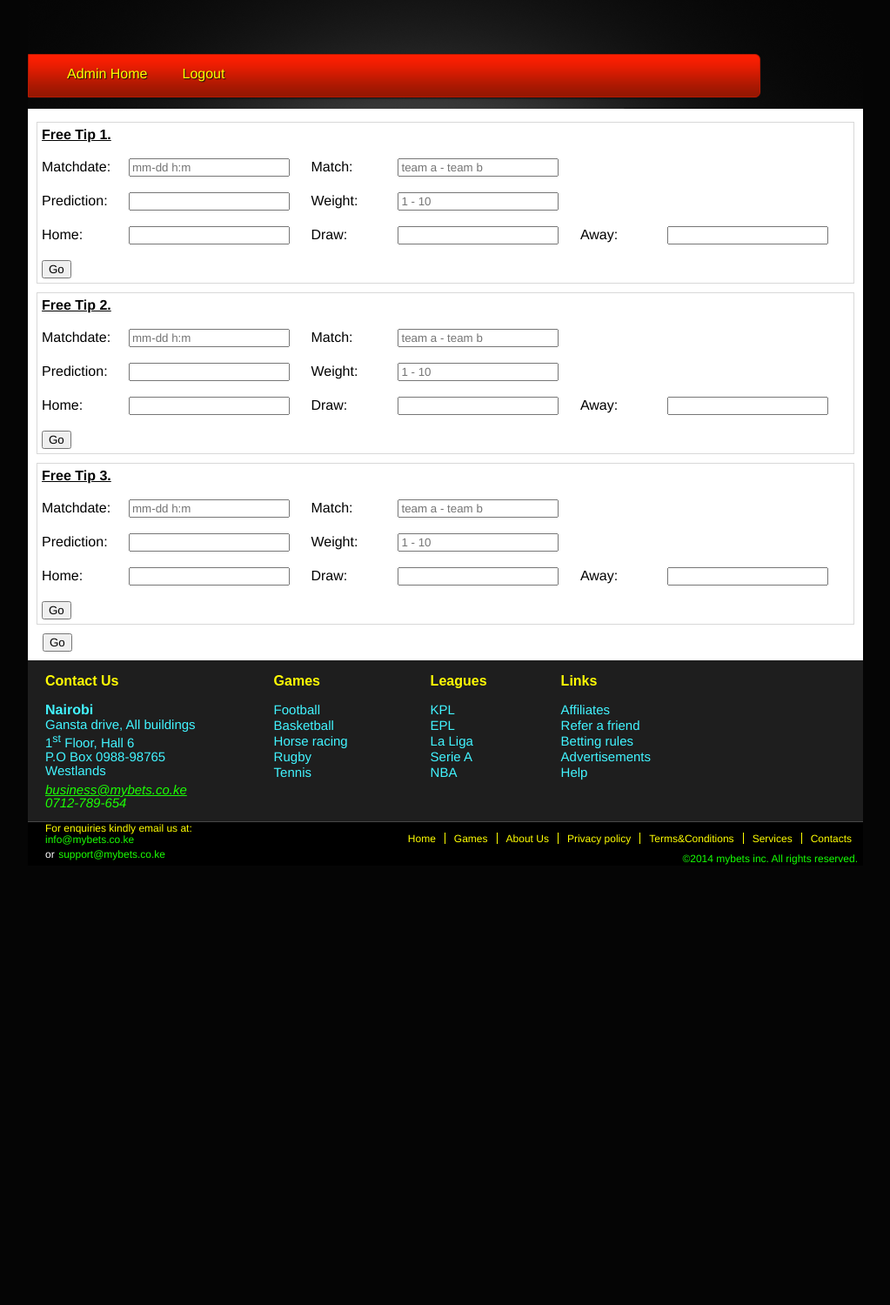
After one commit to dawyda/betor, a CodeIgniter app: the page made by application/views/add_free_tip.php in a window 1280 px wide. The commit adds this page. Shown: the whole page at 87% size, without its empty margins (128-1151 px from the left). Run offline with CodeIgniter, Linux system fonts and the light colour scheme; some libraries are stand-ins or nearby versions.

Commit message:
added admin page

```diff
--- a/application/models/Betor_bets.php
+++ b/application/models/Betor_bets.php
@@ -9,7 +9,9 @@ Class Betor_bets extends CI_Model {
 
     public function get_free_tips()
     {
-        $query = $this->db->select('*')->where("matchdate >=", date("Y-m-d", time())." 00:00:00")->order_by('matchdate', 'ASC')->get('predictions');
+		$tom = new DateTime('tomorrow');
+		$tom = $tom->format('Y-m-d');
+        $query = $this->db->select('*')->where("matchdate >=", date("Y-m-d", time())." 00:00:00")->where("matchdate <=", $tom." 02:00:00")->order_by('matchdate', 'ASC')->get('predictions');
 
         return $query;
     }
--- /dev/null
+++ b/application/views/add_free_tip.php
@@ -0,0 +1,224 @@
+<!DOCTYPE html PUBLIC "-//W3C//DTD XHTML 1.0 Transitional//EN" "http://www.w3.org/TR/xhtml1/DTD/xhtml1-transitional.dtd">
+<html xmlns="http://www.w3.org/1999/xhtml">
+<head>
+<meta http-equiv="Content-Type" content="text/html; charset=utf-8" />
+<link rel="stylesheet" href="<?=base_url();?>assets/css/menu_bar.css" type="text/css" media="screen" />
+<link rel="stylesheet" href="<?=base_url();?>assets/css/bottom_footer.css" type="text/css" media="screen" />
+<link rel="stylesheet" href="<?=base_url();?>assets/css/common.css" type="text/css" media="screen" />
+<style type="text/css">
+label{
+	width:100px;
+	display:inline-block;
+}
+</style>
+<link REL="SHORTCUT ICON" HREF="<?=base_url();?>assets/css/img/icon.ico" type="image/x-icon">
+<link REL="ICON" HREF="<?=base_url();?>assets/img/icon.ico" type="image/x-icon">
+<script src="https://ajax.googleapis.com/ajax/libs/jquery/1.4.0/jquery.min.js"></script>
+<script>
+function AddTip(num){
+	//num represents the number of forms filled.
+	var tip_array = [];
+	if(num == 1)//only one tip to be added.
+	{
+		tip_array[0] = {"matchdate":$("#matchdate1").val(),
+			"match":$("#match1").val(),
+			"prediction":$("#prediction1").val(),
+			"weight":$("#weight1").val(),
+			"home":$("#home1").val(),
+			"draw":$("#draw1").val(),
+			"away":$("#away1").val()
+		}
+	}
+	else if(num == 2)
+	{
+		tip_array[0] = {"matchdate":$("#matchdate1").val(),
+			"match":$("#match1").val(),
+			"prediction":$("#prediction1").val(),
+			"weight":$("#weight1").val(),
+			"home":$("#home1").val(),
+			"draw":$("#draw1").val(),
+			"away":$("#away1").val()
+		}
+		tip_array[1] = {"matchdate":$("#matchdate2").val(),
+			"match":$("#match2").val(),
+			"prediction":$("#prediction2").val(),
+			"weight":$("#weight2").val(),
+			"home":$("#home2").val(),
+			"draw":$("#draw2").val(),
+			"away":$("#away2").val()
+		}
+	}
+	else
+	{
+		tip_array[0] = {"matchdate":$("#matchdate1").val(),
+			"match":$("#match1").val(),
+			"prediction":$("#prediction1").val(),
+			"weight":$("#weight1").val(),
+			"home":$("#home1").val(),
+			"draw":$("#draw1").val(),
+			"away":$("#away1").val()
+		}
+		tip_array[1] = {"matchdate":$("#matchdate2").val(),
+			"match":$("#match2").val(),
+			"prediction":$("#prediction2").val(),
+			"weight":$("#weight2").val(),
+			"home":$("#home2").val(),
+			"draw":$("#draw2").val(),
+			"away":$("#away2").val()
+		}
+		tip_array[2] = {"matchdate":$("#matchdate3").val(),
+			"match":$("#match3").val(),
+			"prediction":$("#prediction3").val(),
+			"weight":$("#weight3").val(),
+			"home":$("#home3").val(),
+			"draw":$("#draw3").val(),
+			"away":$("#away3").val()
+		}
+	}
+	//send to server
+	var tips = JSON.stringify(tip_array);
+	$.post( "",
+		{
+			"addtip":true,
+			"data":tips
+		},
+		function( data ) {
+			if(data.success == "1")
+			{
+				//show response and reset forms.
+				$("#resp").text("Tips added successfully!");
+				document.getElementById("form1").reset();
+				document.getElementById("form2").reset();
+				document.getElementById("form3").reset();
+			}
+			else{
+				//show response and tell user to try again.
+				$("#resp").text("Error: failed to add tip!");
+			}
+		},
+		"json"
+	);
+}
+</script>
+<noscript>Please enable JavaScript!!</noscript>
+<title>Add Free Tip</title>
+</head>
+<body>
+ <div id="cont">
+    	<div id="top-head">
+            <div class="clear"></div>
+            <div id="main-nav">
+            	<ul>
+                	<li><a href="<?=base_url();?>admin/home">Admin Home</a></li>
+                    <li><a href="<?=base_url();?>admin/logout">Logout</a></li>
+                </ul>
+            </div>
+        </div>
+		<div style="background-color:white; position:relative; padding:10px;">
+		<div id="resp" style="margin:5px;"></div>
+		<!--three forms-->
+		<form id="form1" action="" method="post" style="border:1px solid #d8d8d8; padding:5px; margin-bottom:10px;">
+		<span style="font-weight:bold; text-decoration:underline; margin-bottom10px; display:block;">Free Tip 1.</span><br />
+		<label>Matchdate: </label><input type="text" name="matchdate1" id="matchdate1" placeholder="mm-dd h:m" style="margin-right:20px;" />
+		<label>Match: </label><input type="text" name="match1" id="match1" placeholder="team a - team b" /><br/><br/>
+		<label>Prediction: </label><input type="text" name="prediction1" id="prediction1" style="margin-right:20px;"  />
+		<label>Weight: </label><input type="text" name="weight1" id="weight1" placeholder="1 - 10" /><br/><br/>
+		<label>Home: </label><input type="text" name="home1" id="home1" style="margin-right:20px;"  />
+		<label>Draw: </label><input type="text" name="draw1" id="draw1" style="margin-right:20px;"  />
+		<label>Away: </label><input type="text" name="away1" id="away1" /><br/><br/>
+		<input type="button" value="Go" onclick="AddTip(1);"><br/>
+		</form>
+		<form id="form2" action="" method="post" style="border:1px solid #d8d8d8; padding:5px; margin-bottom:10px;">
+		<span style="font-weight:bold; text-decoration:underline; margin-bottom10px; display:block;">Free Tip 2.</span><br />
+		<label>Matchdate: </label><input type="text" name="matchdate2" id="matchdate2" placeholder="mm-dd h:m" style="margin-right:20px;" />
+		<label>Match: </label><input type="text" name="match2" id="match2" placeholder="team a - team b" /><br/><br/>
+		<label>Prediction: </label><input type="text" name="prediction2" id="prediction2" style="margin-right:20px;"  />
+		<label>Weight: </label><input type="text" name="weight2" id="weight2" placeholder="1 - 10" /><br/><br/>
+		<label>Home: </label><input type="text" name="home2" id="home2" style="margin-right:20px;"  />
+		<label>Draw: </label><input type="text" name="draw2" id="draw2" style="margin-right:20px;"  />
+		<label>Away: </label><input type="text" name="away2" id="away2" /><br/><br/>
+		<input type="button" value="Go" onclick="AddTip(2);"><br/>
+		</form>
+		<form id="form3" action="" method="post" style="border:1px solid #d8d8d8; padding:5px; margin-bottom:10px;">
+		<span style="font-weight:bold; text-decoration:underline; margin-bottom10px; display:block;">Free Tip 3.</span><br />
+		<label>Matchdate: </label><input type="text" name="matchdate3" id="matchdate3" placeholder="mm-dd h:m" style="margin-right:20px;" />
+		<label>Match: </label><input type="text" name="match1" id="match1" placeholder="team a - team b" /><br/><br/>
+		<label>Prediction: </label><input type="text" name="prediction3" id="prediction3" style="margin-right:20px;"  />
+		<label>Weight: </label><input type="text" name="weight3" id="weight3" placeholder="1 - 10" /><br/><br/>
+		<label>Home: </label><input type="text" name="home3" id="home3" style="margin-right:20px;"  />
+		<label>Draw: </label><input type="text" name="draw3" id="draw3" style="margin-right:20px;"  />
+		<label>Away: </label><input type="text" name="away3" id="away3" /><br/><br/>
+		<input type="button" value="Go" onclick="AddTip(3);"><br/>
+		</form>
+		<input style="margin-left:7px;" type="button" value="Go" onclick="AddTip(3);">
+		</div>
+        <div id="sub_footer">
+            <div class="sub_tabs" style="padding-left:20px;">
+                <span class="sub_titles">Contact Us</span>
+                <div>
+                	<span style="font-weight:bold; font-size:16px; color:#42f4ff; display:block;">Nairobi</span>
+                    <span style="font-size:15px; line-height:16px; color:#42f4ff; display:block;">Gansta drive, All buildings</span>
+                    <span style="font-size:15px; line-height:16px; color:#42f4ff; display:block;">1<sup>st</sup> Floor, Hall 6</span>
+                    <span style="font-size:15px; line-height:16px; color:#42f4ff; display:block;">P.O Box 0988-98765</span>
+                    <span style="font-size:15px; line-height:16px; color:#42f4ff; display:block;">Westlands</span>
+                    <address><span style="position:relative; line-height:17px; font-size:15px; display:block; top:5px;"><a href="mailto:business@mybets.co.ke" style="color:#1cff04;">business@mybets.co.ke</a></span>
+					<span style="position:relative;line-height:17px; font-size:15px; color:#1cff04; display:block; top:3px;">0712-789-654</span></address>
+                </div>
+            </div>
+            <div class="sub_tabs" style="left:80px;">
+            	<span class="sub_titles">Games</span>
+                <div class="subfoot_links">
+                	<ul>
+                    	<li><a href="#">Football</a></li>
+                        <li><a href="#">Basketball</a></li>
+                        <li><a href="#">Horse racing</a></li>
+                        <li><a href="#">Rugby</a></li>
+                        <li><a href="#">Tennis</a></li>
+                    </ul>
+                </div>
+            </div>
+            <div class="sub_tabs" style="left:150px; margin-right:40px;">
+            	<span class="sub_titles">Leagues</span>
+                <div class="subfoot_links">
+                	<ul>
+                    	<li><a href="#">KPL</a></li>
+                        <li><a href="#">EPL</a></li>
+                        <li><a href="#">La Liga</a></li>
+                        <li><a href="#">Serie A</a></li>
+                        <li><a href="#">NBA</a></li>
+                    </ul>
+                </div>
+            </div>
+            <div class="sub_tabs" style="left:150px;">
+            	<span class="sub_titles">Links</span>
+                <div class="subfoot_links">
+                	<ul>
+                    	<li><a href="#">Affiliates</a></li>
+                        <li><a href="#">Refer a friend</a></li>
+                        <li><a href="#">Betting rules</a></li>
+                        <li><a href="#">Advertisements</a></li>
+                        <li><a href="#">Help</a></li>
+                    </ul>
+                </div>
+            </div>
+        </div>
+        <div id="footer">
+        	<div id="foot_left">
+            	<span style="color:#ffff00; display:block; font-size:12px;">For enquiries kindly email us at:</span><span style="color:#1bff03; display:block; font-size:12px; line-height:13px;">info@mybets.co.ke</span><span style="color:#fff; font-size:12px;"> or</span> <span style="color:#1bff03; font-size:12px;">support@mybets.co.ke</span>
+            </div>
+            <div id="foot_right">
+            	<ul id="foot_nav">
+                	<li><a href="#">Home</a></li>
+                    <li><a href="#">Games</a></li>
+                    <li><a href="#">About Us</a></li>
+                    <li><a href="#">Privacy policy</a></li>
+                    <li><a href="#">Terms&amp;Conditions</a></li>
+                    <li><a href="#">Services</a></li>
+                    <li style="border:none;"><a href="#">Contacts</a></li>
+                </ul>
+                <span style="color:#15ff03; font-size:12px; display:block; position:absolute; bottom:3px; right:3px;">&copy;2014 mybets inc. All rights reserved.</span>
+            </div>
+        </div>
+    </div>
+</body>
+</html>
--- a/assets/css/admin.css
+++ b/assets/css/admin.css
@@ -56,3 +56,6 @@
 .funcs_body ul li a:hover{
 	background-color:#03F;
 }
+#resp{
+	color:red;
+}
--- a/assets/css/profile.css
+++ b/assets/css/profile.css
@@ -2,7 +2,7 @@
 /* CSS Document */
 #cont.prof{
 	background-color:#e8e8e8;
-	min-height:795px;
+	min-height:800px;
 }
 #profile_area{
 	position:relative;
@@ -10,13 +10,15 @@
 	min-height:620px;
 	padding-left:25px;
 	color:#9a9a9a;
+	display:inline-block;
 }
 #ad_area{
 	position:relative;
 	width:330px;
-	min-height:570px;
+	min-height:580px;
 	float:left;
 	padding-left:5px;
+	padding-bottom:5px;
 }
 #prof_pic{
 	position:relative;
--- a/assets/css/style.css
+++ b/assets/css/style.css
@@ -21,5 +21,5 @@ label{
 	border:1px solid #DBDBDB;
 	font-family:Arial, Helvetica, sans-serif !important;
 	font-size:14px;
-	visibility:hidden;
+	color:red;
 }
```
Also changed, not shown: application/controllers/Admin_tasks.php (added, +74 -0 lines), application/controllers/admin.php (+147 -3 lines), application/models/Betor_admin.php (added, +49 -0 lines), application/models/Betor_admin_funcs.php (added, +21 -0 lines), application/views/admin_home.php (added, +117 -0 lines), application/views/admin_login.php (+7 -2 lines), assets/img/captchas/1465572526.943.jpg (deleted), assets/img/captchas/1465828816.5432.jpg (added).
